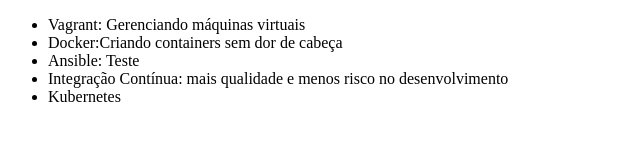
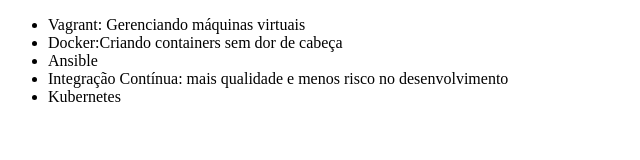
Before and after one commit to Volkam/alura-git, a plain HTML site: page index.html in a window 1280 px wide. Shown: the full height of the page, 0-640 px from the left. Drawn offline with Linux system fonts and the light colour scheme.

Commit message:
Revert "mudando nome de curso"
This reverts commit c8fe92d6317c404f44666eb88aa80743f6f32005.

```diff
--- a/index.html
+++ b/index.html
@@ -8,7 +8,7 @@
     <ul>
         <li>Vagrant: Gerenciando máquinas virtuais</li>
         <li>Docker:Criando containers sem dor de cabeça</li>
-        <li>Ansible: Teste</li>
+        <li>Ansible</li>
         <li>Integração Contínua: mais qualidade e menos risco no desenvolvimento</li>
         <li>Kubernetes</li>
     </ul>
```
